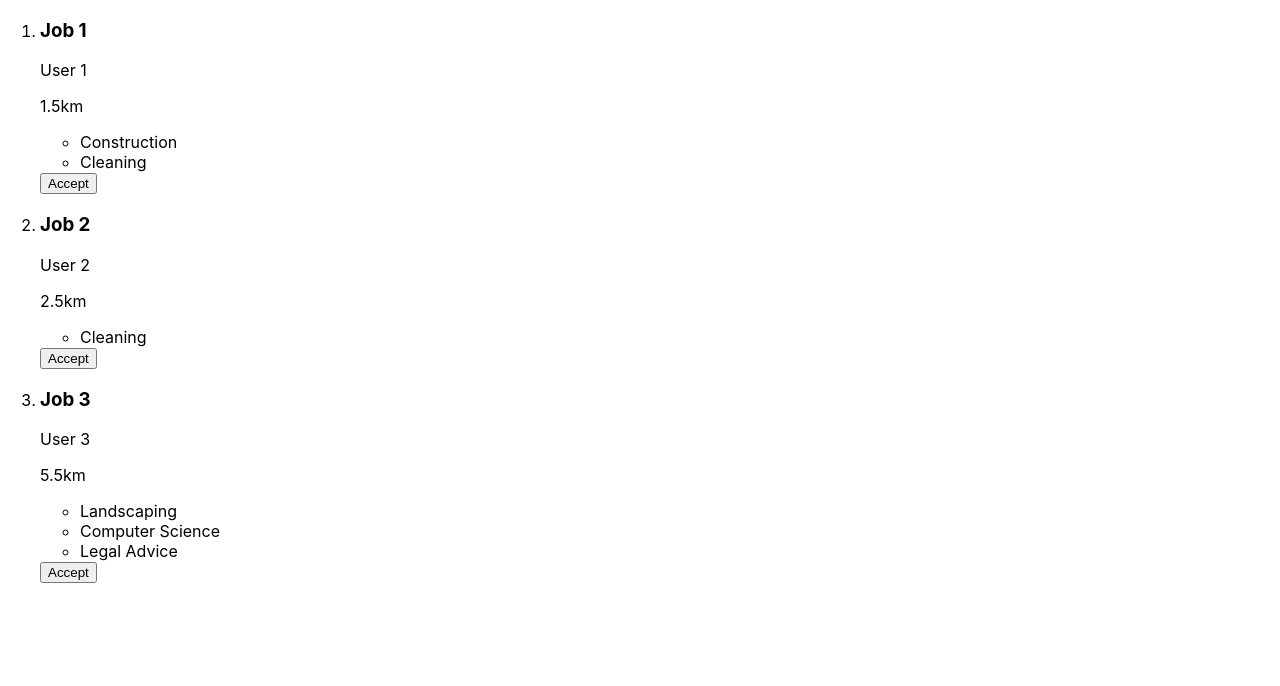
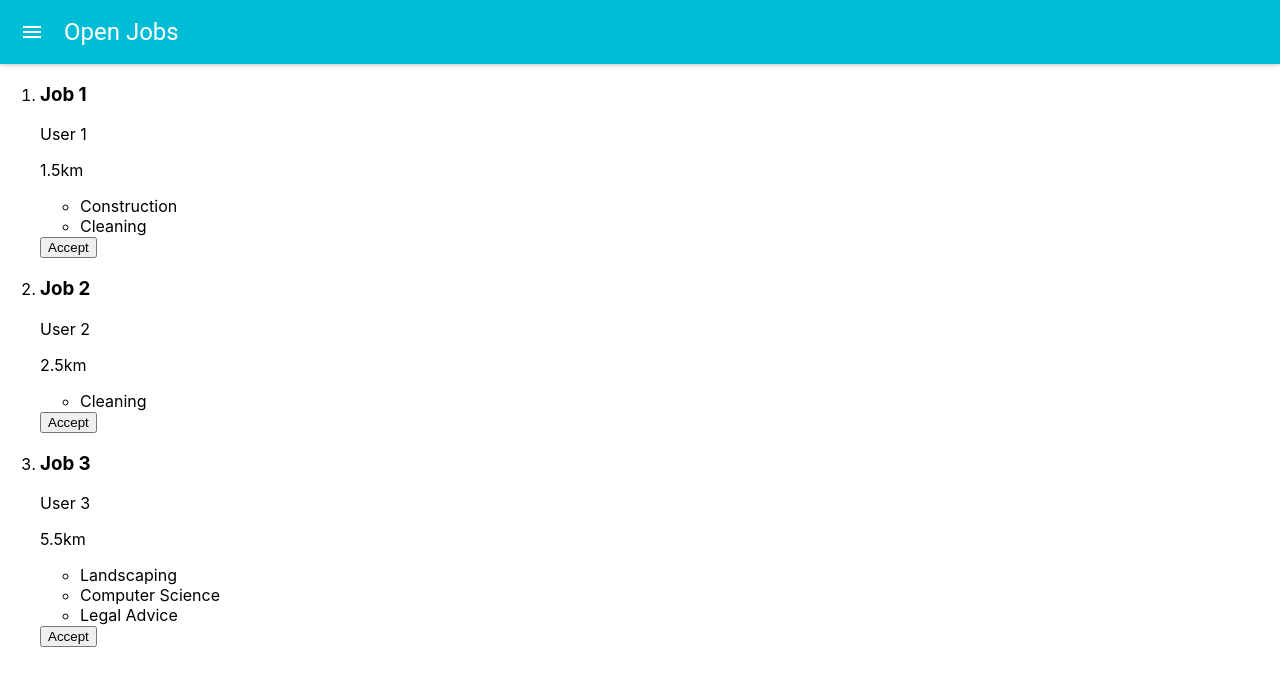
Before and after one commit to hexular/LHL-Final, a React (Create React App) app: page /jobs in a window 1280 px wide. Shown: the top 686 px of the page. Built offline with nearby package versions, Linux system fonts and the light colour scheme; no server answers.

Commit message:
Add AppBar

```diff
--- a/src/components/Jobs.js
+++ b/src/components/Jobs.js
@@ -1,5 +1,7 @@
 import React from 'react';
 import Open from './Job/Open'
+import AppBar from 'material-ui/AppBar'
+import MuiThemeProvider from 'material-ui/styles/MuiThemeProvider';
 
 export default function Jobs(props) {
 
@@ -41,8 +43,13 @@ export default function Jobs(props) {
   })
 
   return (
-    <ol>
-      {openJobs}
-    </ol>
+    <MuiThemeProvider>
+      <React.Fragment>
+        <AppBar title="Open Jobs" />
+        <ol>
+          {openJobs}
+        </ol>
+      </React.Fragment>
+    </MuiThemeProvider>
   )
 }
```
Also changed, not shown: src/components/Job/Open.js (line endings or trailing spaces).
